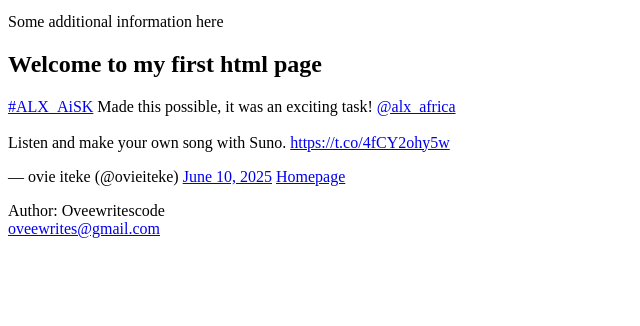
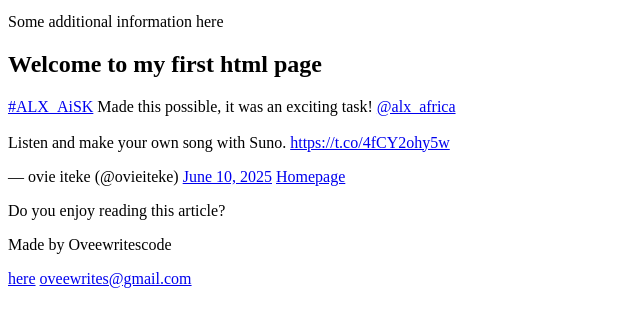
Before and after one commit to ovieiteke-glitch/My_First_Portfolio, a plain HTML site: page html_basic/tweets.html in a window 1280 px wide. Shown: the part 88-414 px from the top of the page, without its empty margins (0-640 px from the left). Drawn offline with Linux system fonts and the light colour scheme.

Commit message:
Update tweets.html

```diff
--- a/html_basic/tweets.html
+++ b/html_basic/tweets.html
@@ -19,9 +19,12 @@
             <a href=<blockquote class="twitter-tweet"><p lang="en" dir="ltr"><a href="https://twitter.com/hashtag/ALX_AiSK?src=hash&amp;ref_src=twsrc%5Etfw">#ALX_AiSK</a> Made this possible, it was an exciting task! <a href="https://twitter.com/alx_africa?ref_src=twsrc%5Etfw">@alx_africa</a><br><br>Listen and make your own song with Suno. <a href="https://t.co/4fCY2ohy5w">https://t.co/4fCY2ohy5w</a></p>&mdash; ovie iteke (@ovieiteke) <a href="https://twitter.com/ovieiteke/status/1932367983852044644?ref_src=twsrc%5Etfw">June 10, 2025</a></blockquote> <script async src="https://platform.twitter.com/widgets.js" charset="utf-8"></script>
             <a href = index.html>Homepage</a>
         </article>
+         <aside>
+            <p>Do you enjoy reading this article?</p>
+        </aside>
     </main>
     <footer>
-            <p>Author: Oveewritescode<br>
+            <p>Made by Oveewritescode</p> <a href="<ANY LINK>" target="_blank">here</a>
             <a href="mailto:oveewrites@gmail.com">oveewrites@gmail.com</a></p>
     </footer>
 </body>
```
